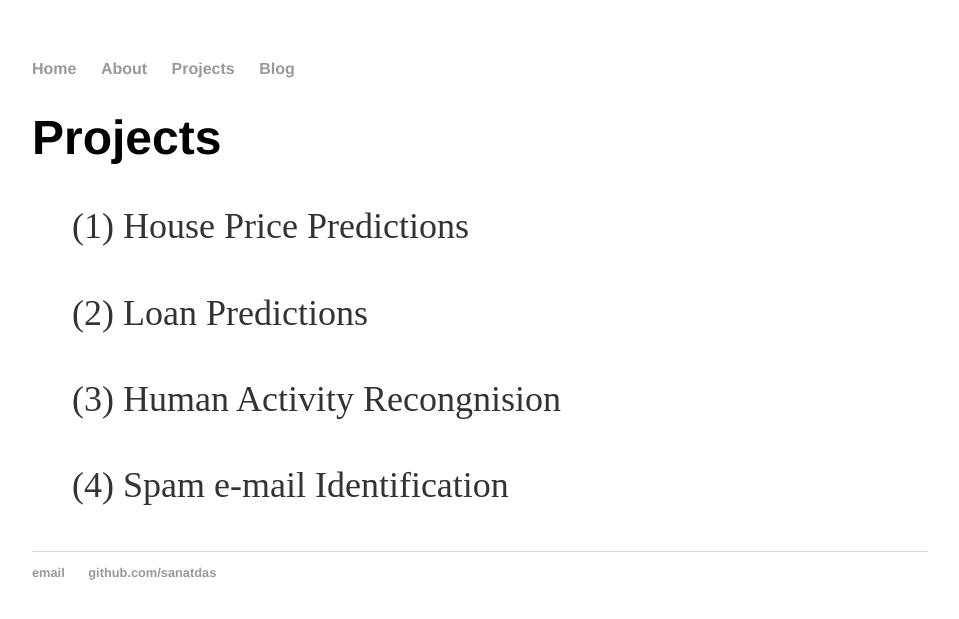
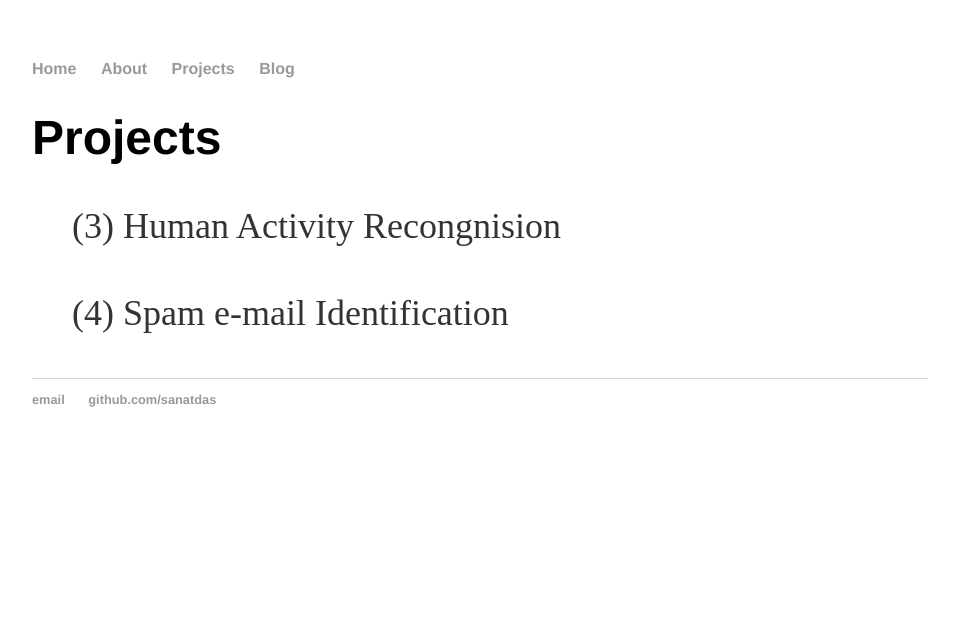
Before and after one commit to sanatdas/sanatdas1.github.io, a Jekyll site: the page built from projects/index.html, in a window 1280 px wide. Shown: the top 619 px of the page, without its empty margins (160-1119 px from the left). Built offline with Jekyll 4.4.1, drawn with Linux system fonts in a browser that asks for light colours; Markdown is read by kramdown in place of the engine named in the settings.

Commit message:
Update index.html

```diff
--- a/projects/index.html
+++ b/projects/index.html
@@ -4,8 +4,8 @@ title: Projects
 ---
 	<h1>{{ page.title }}</h1>
 	<ul class="posts">
-		<p> (1) House Price Predictions </p>
-		<p> (2) Loan Predictions </p>
+		<p (1) House Price Predictions </p>
+		<p (2) Loan Predictions </p>
 		<p> (3) Human Activity Recongnision </p>
 		<p> (4) Spam e-mail Identification </p>
 	  {% for post in site.posts %}
```
